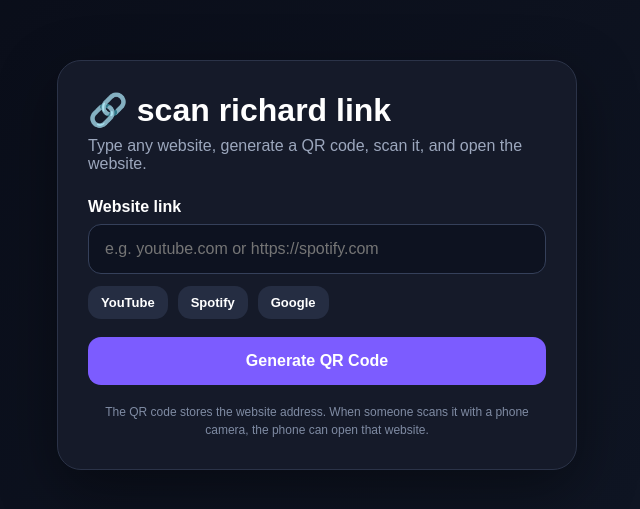
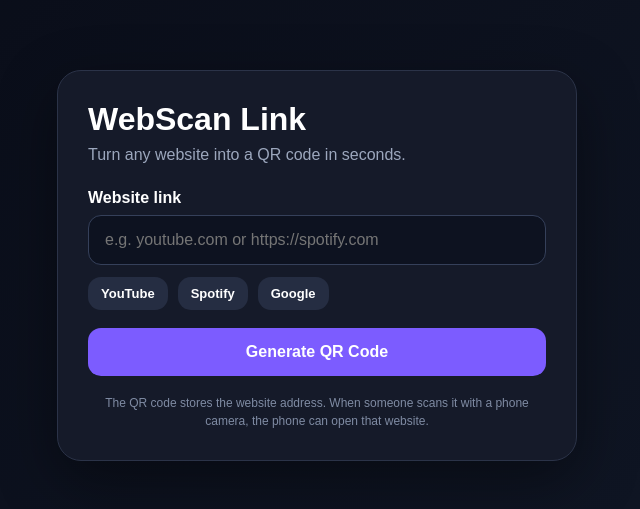
Before and after one commit to richardts-glitch/my-new-website, a plain HTML site: page index.html in a window 1280 px wide. Shown: the part 135-644 px from the top of the page, without its empty margins (323-963 px from the left). Drawn offline with Linux system fonts and the light colour scheme.

Commit message:
Rename website to WebScan Link

```diff
--- a/index.html
+++ b/index.html
@@ -3,7 +3,7 @@
 <head>
 <meta charset="UTF-8">
 <meta name="viewport" content="width=device-width, initial-scale=1.0">
-<title>scan richard link </title>
+<title>WebScan Link - Website QR Code Generator</title>
 <script src="https://cdnjs.cloudflare.com/ajax/libs/qrcodejs/1.0.0/qrcode.min.js"></script>
 <style>
 *{box-sizing:border-box}
@@ -45,8 +45,8 @@ button:hover{filter:brightness(1.1)}
 </head>
 <body>
 <div class="card">
-  <h1>🔗 scan richard link </h1>
-  <p class="sub">Type any website, generate a QR code, scan it, and open the website.</p>
+  <h1>WebScan Link</h1>
+  <p class="sub">Turn any website into a QR code in seconds.</p>
 
   <label for="url">Website link</label>
   <input id="url" placeholder="e.g. youtube.com or https://spotify.com">
```
